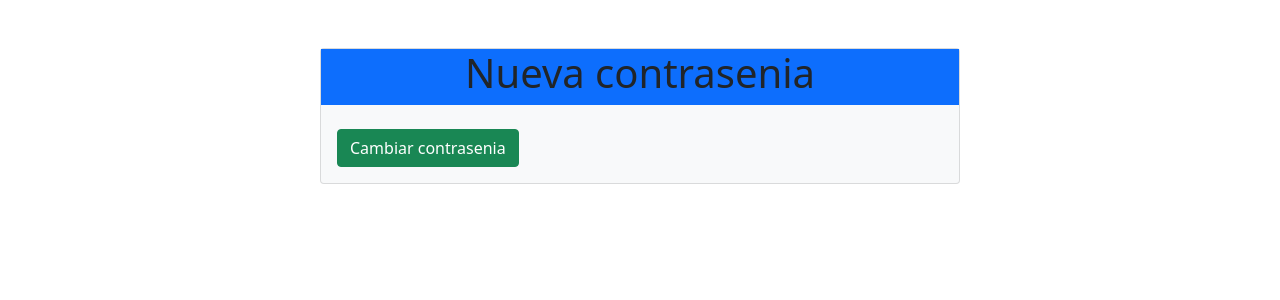
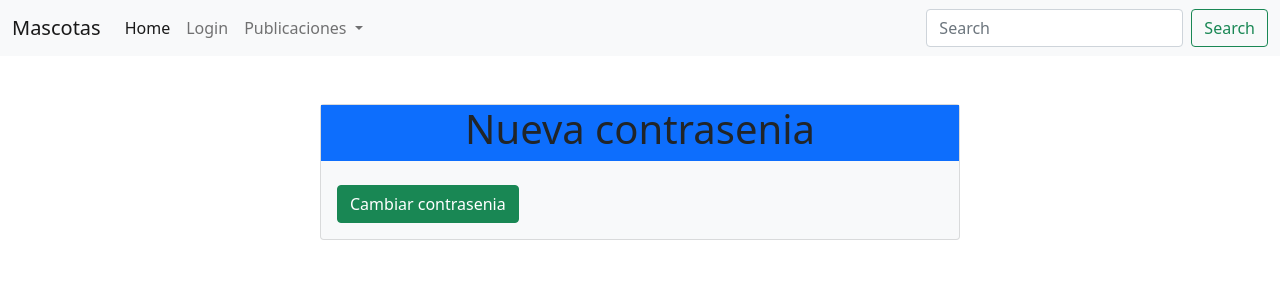
Before and after one commit to JeremiasSantacruz/infoFinal, a Django app: page /user/1/1/ in a window 1280 px wide. Shown: the top 300 px of the page. Run offline with Django 3.2, Linux system fonts and the light colour scheme; parts of the project's set-up code (start-up, migrations or seed data) failed here and were passed over.

Commit message:
Agregado Navbar y fix algunos type errors

```diff
--- a/apps/categoria/views.py
+++ b/apps/categoria/views.py
@@ -26,7 +26,7 @@ class CrearCategoria(CreateView):
     Formulario generico, deprecaded
     """
     model = Categoria
-    template_name = 'categoria/categoria_crear.html"
+    template_name = 'categoria/categoria_crear.html'
     fields = [
         'nombre',
         'desc',
--- a/template/base.html
+++ b/template/base.html
@@ -2,8 +2,57 @@
 <html lang="en">
 <head>
     <link href="https://cdn.jsdelivr.net/npm/bootstrap@5.0.0-beta2/dist/css/bootstrap.min.css" rel="stylesheet" integrity="sha384-BmbxuPwQa2lc/FVzBcNJ7UAyJxM6wuqIj61tLrc4wSX0szH/Ev+nYRRuWlolflfl" crossorigin="anonymous">
+    <script src="https://cdn.jsdelivr.net/npm/bootstrap@5.0.0-beta2/dist/js/bootstrap.bundle.min.js" integrity="sha384-b5kHyXgcpbZJO/tY9Ul7kGkf1S0CWuKcCD38l8YkeH8z8QjE0GmW1gYU5S9FOnJ0" crossorigin="anonymous"></script>
     <title>{% block title %} Adopcion {% endblock %}</title>
 </head>
+
+<header>
+    <nav class="navbar navbar-expand-lg navbar-light bg-light">
+        <div class="container-fluid">
+          <a class="navbar-brand" href="#">Mascotas</a>
+          <button class="navbar-toggler" type="button" data-bs-toggle="collapse" data-bs-target="#navbarSupportedContent" aria-controls="navbarSupportedContent" aria-expanded="false" aria-label="Toggle navigation">
+            <span class="navbar-toggler-icon"></span>
+          </button>
+          <div class="collapse navbar-collapse" id="navbarSupportedContent">
+            <ul class="navbar-nav me-auto mb-2 mb-lg-0">
+              <li class="nav-item">
+                <a class="nav-link active" aria-current="page" href="#">Home</a>
+              </li>
+
+              {% if  not user.is_authenticated %}
+              <li class="nav-item">
+                <a class="nav-link" href="{% url 'usuario:login' %}">Login</a>
+              </li>
+              {% else %}
+              <li class="nav-item">
+                <a class="nav-link" href="{{user.get_absolute_url }}">Perfil</a>
+              </li>
+              {% endif %}
+
+              <li class="nav-item dropdown">
+                <a class="nav-link dropdown-toggle" href="#" id="navbarDropdown" role="button" data-bs-toggle="dropdown" aria-expanded="false">
+                  Publicaciones
+                </a>
+                <ul class="dropdown-menu" aria-labelledby="navbarDropdown">
+                  <li><a class="dropdown-item" href="#">Mas recientes</a></li>
+                  <li><a class="dropdown-item" href="{% url 'categoria:lista' %}">Categorias</a></li>
+                  <li><hr class="dropdown-divider"></li>
+                  <li><a class="dropdown-item" href="#">Something else here</a></li>
+                </ul>
+              </li>
+             <!-- <li class="nav-item">
+                <a class="nav-link disabled" href="#" tabindex="-1" aria-disabled="true">Disabled</a>
+              </li> -->
+            </ul>
+
+            <form class="d-flex">
+              <input class="form-control me-2" type="search" placeholder="Search" aria-label="Search">
+              <button class="btn btn-outline-success" type="submit">Search</button>
+            </form>
+          </div>
+        </div>
+      </nav>
+</header>
 
 <body>
     <div id="content">
```
Also changed, not shown: apps/usuario/models.py (+8 -0 lines), template/usuario/perfil.html (+10 -2 lines).
